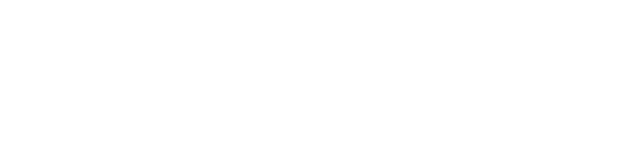
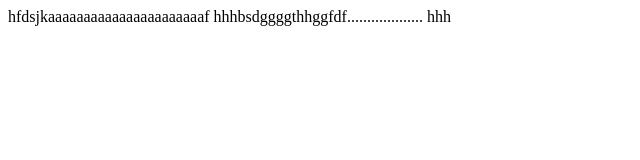
Before and after one commit to op111111OP/proect, a plain HTML site: page index.html in a window 1280 px wide. Shown: the whole page, without its empty margins (0-640 px from the left). Drawn offline with Linux system fonts and the light colour scheme.

Commit message:
added index.html

```diff
--- a/index.html
+++ b/index.html
@@ -7,6 +7,8 @@
     <title>Document</title>
 </head>
 <body>
-
+    hfdsjkaaaaaaaaaaaaaaaaaaaaaaf
+    hhhbsdggggthhggfdf...................
+    hhh
 </body>
 </html>
```
